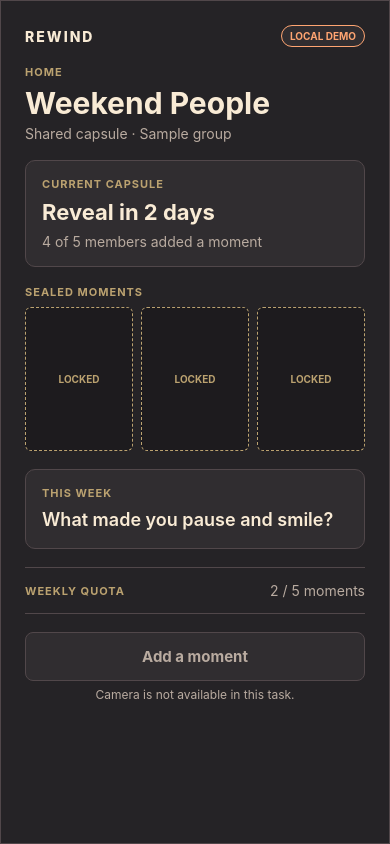
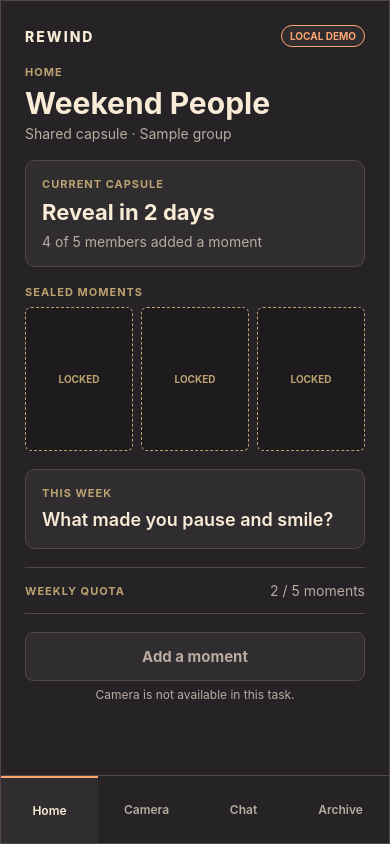
Before and after one commit to Collaboration95/rewind-app, a React Native app: screen / in a window 390 px wide. Built offline with nearby package versions, Linux system fonts and the light colour scheme.

Commit message:
feat: add reachable main navigation

```diff
--- a/App.tsx
+++ b/App.tsx
@@ -1,3 +1,4 @@
+import { useState } from 'react';
 import { StatusBar } from 'expo-status-bar';
 import { Pressable, StyleSheet, Text, View } from 'react-native';
 
@@ -14,18 +15,52 @@ const COLORS = {
 
 const lockedMoments = [1, 2, 3];
 
+const ROUTES = [
+  { key: 'home', label: 'Home' },
+  { key: 'camera', label: 'Camera' },
+  { key: 'chat', label: 'Chat' },
+  { key: 'archive', label: 'Archive' },
+] as const;
+
+type RouteKey = (typeof ROUTES)[number]['key'];
+type SecondaryRouteKey = Exclude<RouteKey, 'home'>;
+
+const secondaryScreens: Record<SecondaryRouteKey, string> = {
+  archive: 'Archive',
+  camera: 'Camera',
+  chat: 'Chat',
+};
+
 export default function App() {
+  const [activeRoute, setActiveRoute] = useState<RouteKey>('home');
+
   return (
     <View style={styles.page}>
       <StatusBar style="dark" />
 
       <View style={styles.screen}>
+        {activeRoute === 'home' ? <HomeScreen /> : <SecondaryScreen route={activeRoute} />}
+        <MainNavigation activeRoute={activeRoute} onNavigate={setActiveRoute} />
+      </View>
+    </View>
+  );
+}
+
+function AppHeader() {
+  return (
     <View style={styles.topBar}>
       <Text style={styles.wordmark}>REWIND</Text>
       <View accessibilityLabel="Local demo data" style={styles.demoBadge}>
         <Text style={styles.demoBadgeText}>LOCAL DEMO</Text>
       </View>
     </View>
+  );
+}
+
+function HomeScreen() {
+  return (
+    <View style={styles.content}>
+      <AppHeader />
 
       <View>
         <Text style={styles.label}>HOME</Text>
@@ -90,6 +125,50 @@ export default function App() {
       </Pressable>
       <Text style={styles.helperText}>Camera is not available in this task.</Text>
     </View>
+  );
+}
+
+function SecondaryScreen({ route }: { route: SecondaryRouteKey }) {
+  const title = secondaryScreens[route];
+
+  return (
+    <View style={styles.unavailableScreen}>
+      <AppHeader />
+      <View>
+        <Text style={styles.label}>{title.toUpperCase()}</Text>
+        <Text accessibilityRole="header" style={styles.title}>
+          {title}
+        </Text>
+      </View>
+    </View>
+  );
+}
+
+function MainNavigation({
+  activeRoute,
+  onNavigate,
+}: {
+  activeRoute: RouteKey;
+  onNavigate: (route: RouteKey) => void;
+}) {
+  return (
+    <View style={styles.navigation}>
+      {ROUTES.map((route) => {
+        const isSelected = route.key === activeRoute;
+
+        return (
+          <Pressable
+            key={route.key}
+            onPress={() => onNavigate(route.key)}
+            style={[styles.tab, isSelected && styles.selectedTab]}
+            testID={`nav-${route.key}`}
+          >
+            <Text style={[styles.tabLabel, isSelected && styles.selectedTabLabel]}>
+              {route.label}
+            </Text>
+          </Pressable>
+        );
+      })}
     </View>
   );
 }
@@ -105,10 +184,13 @@ const styles = StyleSheet.create({
     borderColor: COLORS.line,
     borderWidth: 1,
     flex: 1,
+    maxWidth: 390,
+    width: '100%',
+  },
+  content: {
+    flex: 1,
     gap: 18,
-    maxWidth: 390,
     padding: 24,
-    width: '100%',
   },
   topBar: {
     alignItems: 'center',
@@ -226,4 +308,35 @@ const styles = StyleSheet.create({
     marginTop: -12,
     textAlign: 'center',
   },
+  unavailableScreen: {
+    flex: 1,
+    gap: 24,
+    padding: 24,
+  },
+  navigation: {
+    borderTopColor: COLORS.line,
+    borderTopWidth: 1,
+    flexDirection: 'row',
+    minHeight: 68,
+  },
+  tab: {
+    alignItems: 'center',
+    flex: 1,
+    justifyContent: 'center',
+    paddingHorizontal: 4,
+    paddingVertical: 10,
+  },
+  selectedTab: {
+    backgroundColor: COLORS.paper,
+    borderTopColor: COLORS.accent,
+    borderTopWidth: 2,
+  },
+  tabLabel: {
+    color: COLORS.muted,
+    fontSize: 12,
+    fontWeight: '600',
+  },
+  selectedTabLabel: {
+    color: COLORS.ink,
+  },
 });
```
Also changed, not shown: 2 other files (tests, documents, lock files or other folders). Lines whose indentation alone changed are shown as unchanged.
